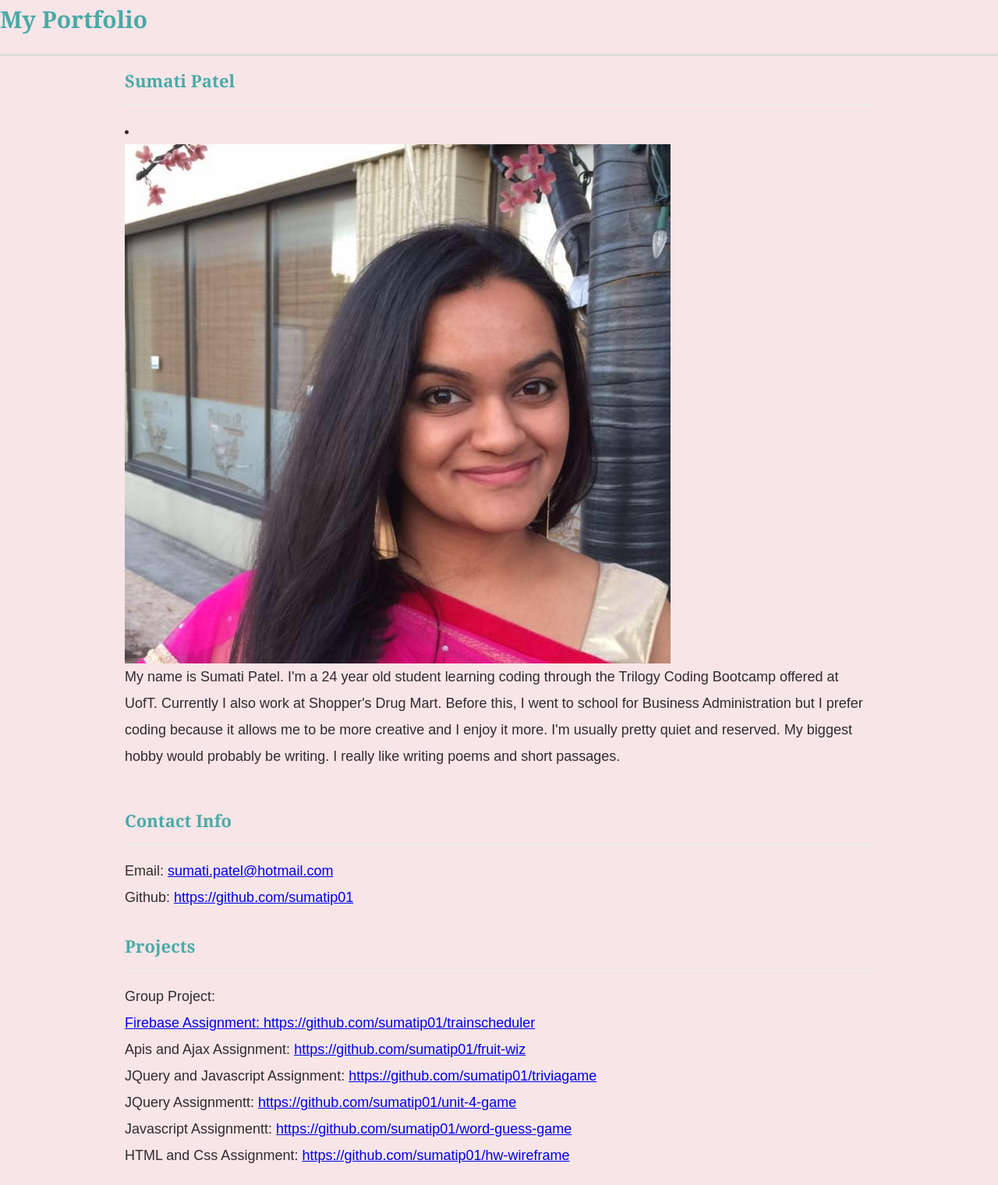
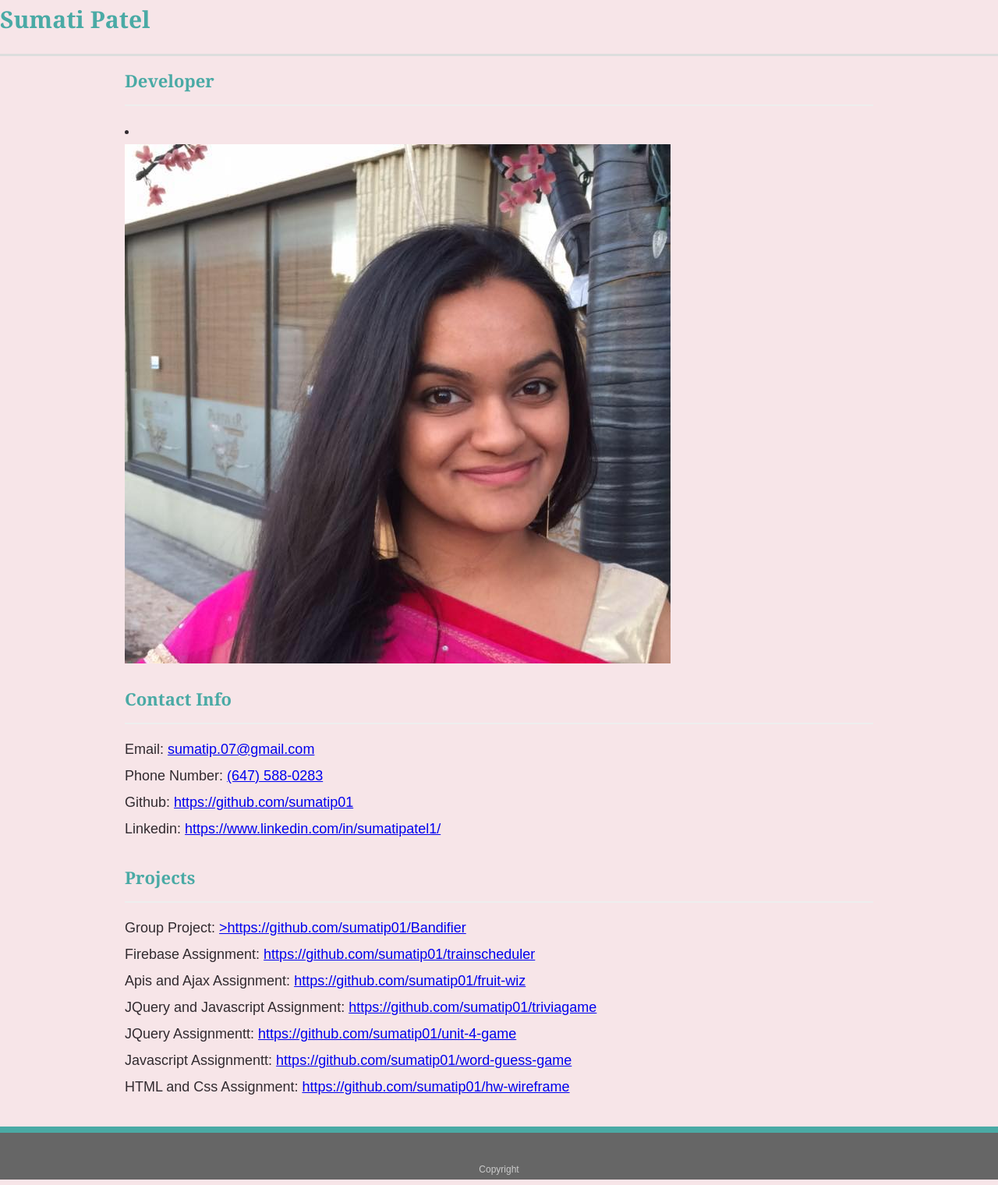
Before and after one commit to sumatip01/Portfolio, a plain HTML site: page index.html in a window 1280 px wide. Shown: the top 1520 px of the page at 78% size. Drawn offline with Linux system fonts and the light colour scheme.

Commit message:
contact info updated

```diff
--- a/index.html
+++ b/index.html
@@ -1,39 +1,49 @@
-<!doctype HTML>
+<!DOCTYPE html>
 <html>
+    <head>
+    <meta charset="UTF-8">
+    <meta name="viewport" content="width=device-width, initial-scale=1">
+    <title>Sumati Patel - Portfolio</title>
 
-<head>
-    <title>Portfolio</title>
-    <meta charset="UTF-8">
+
     <link rel="stylesheet" type="text/css" href="css/reset.css">
     <link rel="stylesheet" type="text/css" href="css/style.css">
     <link rel="bio-image" type="image" href="css/profile.jpg">
+    <link href="https://fonts.googleapis.com/css?family=Barlow+Semi+Condensed" rel="stylesheet">
 </head>
+
 <body>
     <header>
-        <h1>My Portfolio</h1>
+        <h1>Sumati Patel</h1>
     </header>
 
     <div class="container">
 
         <section id="main bio">
 
-            <h2>Sumati Patel</h2>
+            <h2>Developer</h2>
 
            <li class="reframe"><img src="css/profile.jpg" alt="Profile Image"/></li>
-
+<!--
 <p> My name is Sumati Patel. I'm a 24 year old student learning coding through the Trilogy Coding Bootcamp offered at UofT. Currently I also work at Shopper's Drug Mart. Before this, I went to school for Business Administration but I prefer coding because it allows me to be more creative and I enjoy it more. I'm usually pretty quiet and reserved. My biggest hobby would probably be writing. I really like writing poems and short passages.
-</p>
+</p> -->
 <section>
     <br>
         <div>
 <section id="contact-info">
             <h2>Contact Info</h2>
             <ul>
-                <li><strong>Email:</strong> <a
-                href="#">sumati.patel@hotmail.com</a>
+                <li><strong>Email:</strong>
+                <a href="#">sumatip.07@gmail.com</a>
+                </li>
+                <li><strong>Phone Number:</strong>
+                <a href="#">(647) 588-0283</a>
                 </li>
                 <li><strong>Github:</strong>
-                <a href="#">https://github.com/sumatip01</a><li>
+                <a href="#">https://github.com/sumatip01</a>
+                <li>
+                <li><strong>Linkedin:</strong>
+                <a href="#">https://www.linkedin.com/in/sumatipatel1/</a> </li>
             </ul>
         </section>
 
@@ -45,8 +55,8 @@
  <section id="Projects">
         <h2>Projects</h2>
         <ul>
-         <li><strong>Group Project:</strong> <a></a>
-            <a href="https://github.com/sumatip01/Bandifier">
+         <li><strong>Group Project:</strong> <a
+            href="#">>https://github.com/sumatip01/Bandifier</a>
         <ul>
 
             <li><strong>Firebase Assignment:</strong> <a
```
